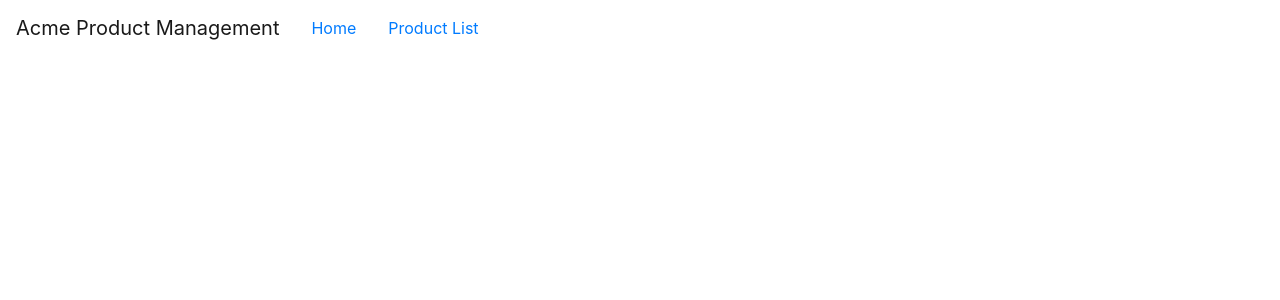
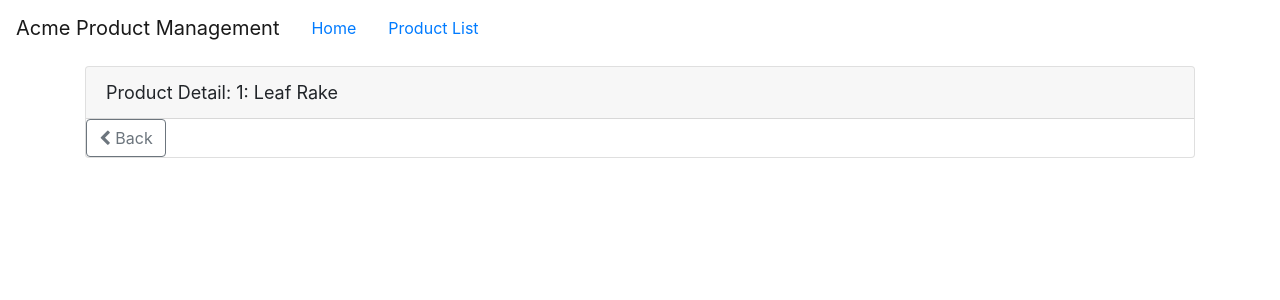
Before and after one commit to marcelodemoraes/Angular-GettingStarted, an Angular app in the folder APM-Start/: page /products/1 in a window 1280 px wide. Shown: the top 300 px of the page. Built offline with nearby package versions, Linux system fonts and the light colour scheme.

Commit message:
guard added

```diff
--- a/APM-Start/src/app/app.module.ts
+++ b/APM-Start/src/app/app.module.ts
@@ -10,6 +10,7 @@
 import { StarComponent } from './shared/star.component';
 import { ProductDetailComponent } from './products/product-detail.component';
 import { WelcomeComponent } from './home/welcome.component';
+import { ProductDetailGuard } from './products/product-detail.guard';
 
 @NgModule({
   declarations: [
@@ -26,7 +27,11 @@
     HttpClientModule,
     RouterModule.forRoot([
       { path: 'products', component: ProductListComponent },
-      { path: 'products/:id', component: ProductDetailComponent },
+      {
+        path: 'products/:id',
+        canActivate: [ProductDetailGuard],
+        component: ProductDetailComponent,
+      },
       { path: 'welcome', component: WelcomeComponent },
       { path: '', redirectTo: 'welcome', pathMatch: 'full' },
       { path: '**', redirectTo: 'welcome', pathMatch: 'full' },
--- a/APM-Start/src/app/products/product-detail.component.html
+++ b/APM-Start/src/app/products/product-detail.component.html
@@ -2,4 +2,11 @@
   <div class="card-header">
     {{ pageTitle + ": " + product.productName }}
   </div>
+  <button
+    class="btn btn-outline-secondary"
+    (click)="onBack()"
+    style="width: 80px;"
+  >
+    <i class="fa fa-chevron-left"></i> Back
+  </button>
 </div>
--- a/APM-Start/src/app/products/product-detail.component.ts
+++ b/APM-Start/src/app/products/product-detail.component.ts
@@ -1,6 +1,6 @@
 import { Component, OnInit } from '@angular/core';
 import { IProduct } from './product';
-import { ActivatedRoute } from '@angular/router';
+import { ActivatedRoute, Router } from '@angular/router';
 
 @Component({
   templateUrl: './product-detail.component.html',
@@ -10,9 +10,24 @@
   pageTitle: string = 'Product Detail';
   product: IProduct;
 
-  constructor(private route: ActivatedRoute) {
-    console.log(this.route.snapshot.paramMap.get('id'));
+  constructor(private route: ActivatedRoute, private router: Router) {}
+
+  ngOnInit() {
+    let id = +this.route.snapshot.paramMap.get('id');
+    this.pageTitle += `: ${id}`;
+    this.product = {
+      productId: id,
+      productName: 'Leaf Rake',
+      productCode: 'GDN-0011',
+      releaseDate: 'March 19, 2019',
+      description: 'Leaf rake with 48-inch wooden handle.',
+      price: 19.95,
+      starRating: 3.2,
+      imageUrl: 'assets/images/leaf_rake.png',
+    };
   }
 
-  ngOnInit() {}
+  onBack(): void {
+    this.router.navigate(['/products']);
+  }
 }
--- /dev/null
+++ b/APM-Start/src/app/products/product-detail.guard.ts
@@ -0,0 +1,32 @@
+import { Injectable } from '@angular/core';
+import {
+  CanActivate,
+  ActivatedRouteSnapshot,
+  RouterStateSnapshot,
+  UrlTree,
+  Router,
+} from '@angular/router';
+import { Observable } from 'rxjs';
+
+@Injectable({
+  providedIn: 'root',
+})
+export class ProductDetailGuard implements CanActivate {
+  constructor(private router: Router) {}
+  canActivate(
+    next: ActivatedRouteSnapshot,
+    state: RouterStateSnapshot
+  ):
+    | Observable<boolean | UrlTree>
+    | Promise<boolean | UrlTree>
+    | boolean
+    | UrlTree {
+    let id = +next.url[1].path;
+    if (isNaN(id) || id < 1) {
+      alert('Invalid product Id');
+      this.router.navigate(['/products']);
+      return false;
+    }
+    return true;
+  }
+}
```
Also changed, not shown: 1 other file (tests, documents, lock files or other folders).
